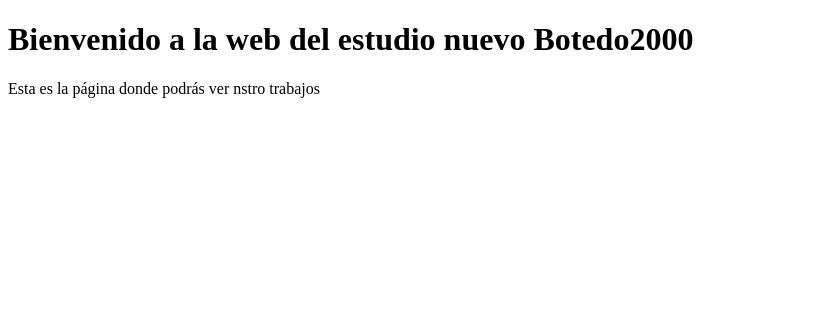
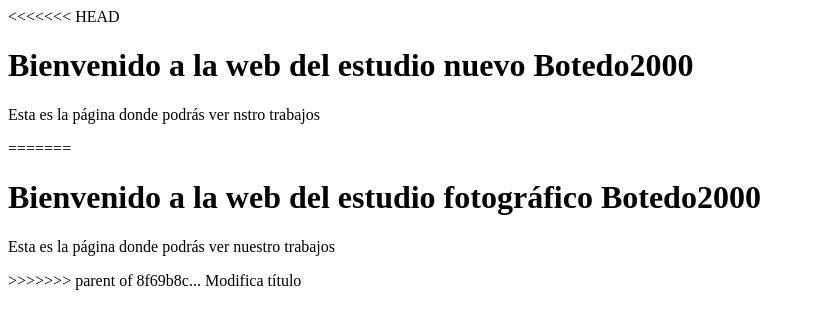
Before and after one commit to ricardocasta/pagina-web, a plain HTML site: page index.html in a window 1280 px wide. Shown: the whole page, without its empty margins (0-815 px from the left). Drawn offline with Linux system fonts and the light colour scheme.

Commit message:
test
test

```diff
--- a/index.html
+++ b/index.html
@@ -5,7 +5,12 @@
         <title>Estudio nuevo Botedo2000</title>
     </head>
     <body>
+<<<<<<< HEAD
         <h1>Bienvenido a la web del estudio nuevo Botedo2000</h1>
         <p>Esta es la página donde podrás ver nstro trabajos</p>
+=======
+        <h1>Bienvenido a la web del estudio fotográfico Botedo2000</h1>
+        <p>Esta es la página donde podrás ver nuestro trabajos</p>
+>>>>>>> parent of 8f69b8c... Modifica título
     </body>
 </html>
```
